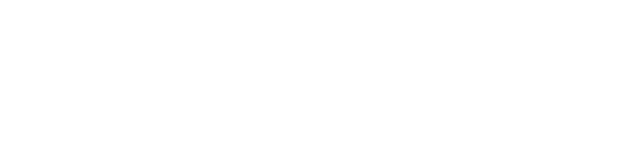
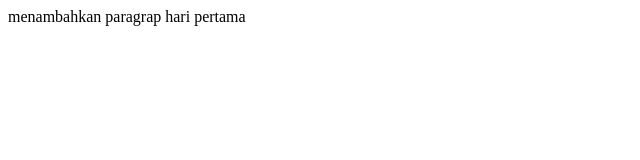
Before and after one commit to emilkhuzani/belajar-git, a plain HTML site: page index.html in a window 1280 px wide. Shown: the whole page, without its empty margins (0-640 px from the left). Drawn offline with Linux system fonts and the light colour scheme.

Commit message:
pennambbahan paragraph hari pertama

```diff
--- a/index.html
+++ b/index.html
@@ -4,6 +4,6 @@
 	<title>Belajar Git</title>
 </head>
 <body>
-
+	<p>menambahkan paragrap hari pertama</p>
 </body>
 </html>
```
